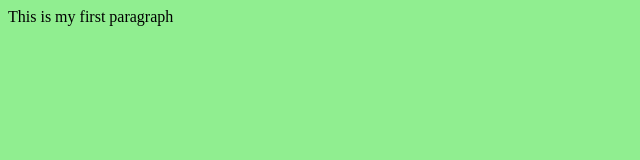
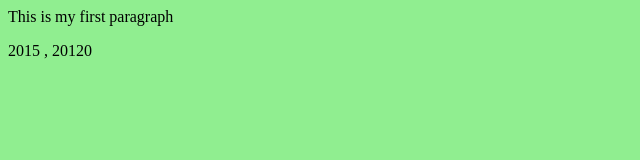
Before and after one commit to sajjadHosaini/webdesigners, a plain HTML site: page index.html in a window 1280 px wide. Shown: the full height of the page, 0-640 px from the left. Drawn offline with Linux system fonts and the light colour scheme.

Commit message:
file has updated

```diff
--- a/index.html
+++ b/index.html
@@ -4,7 +4,7 @@
 <p>This is my first paragraph</p>
 
 
-
+<div> 2015 , 20120 </div>
 
 
 
```
